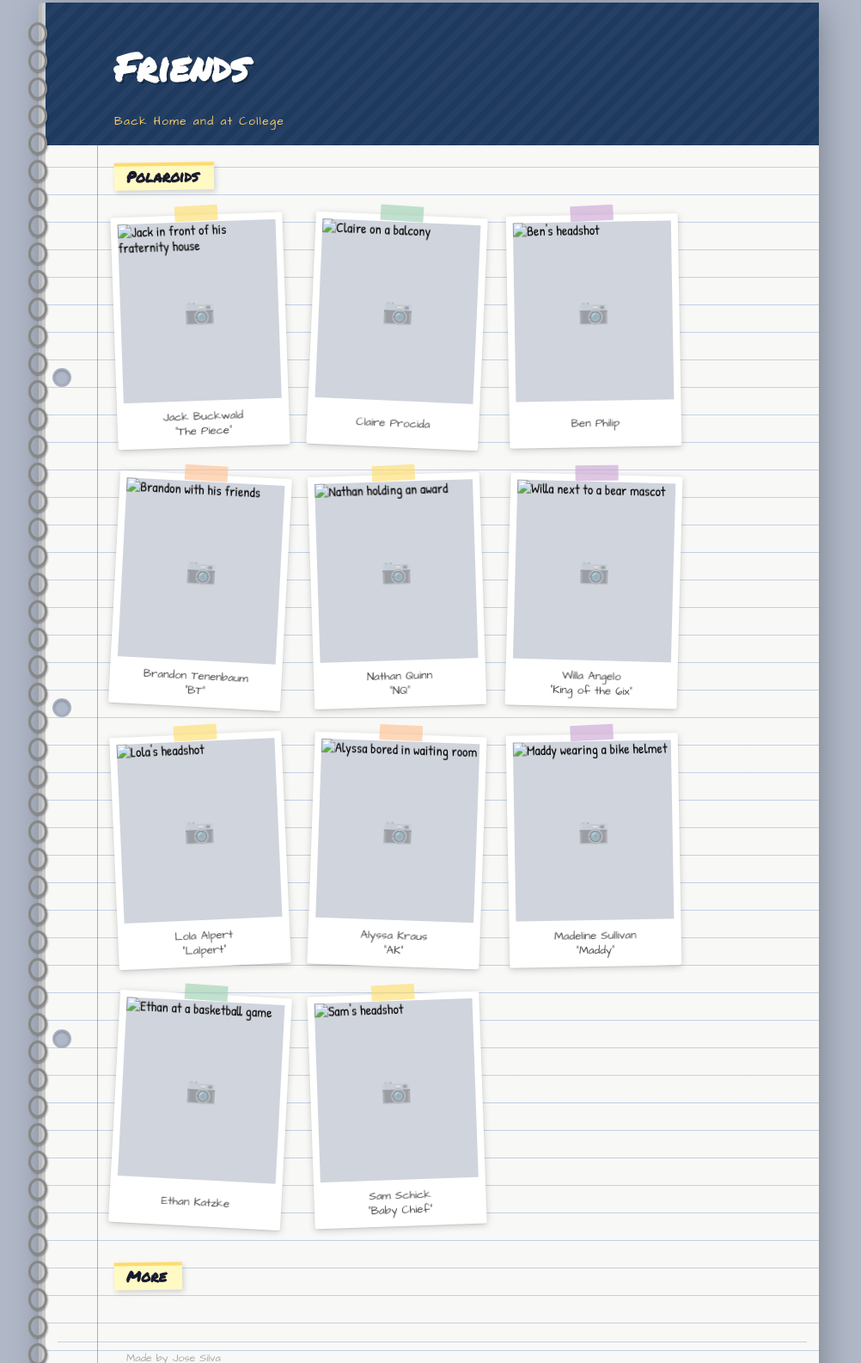
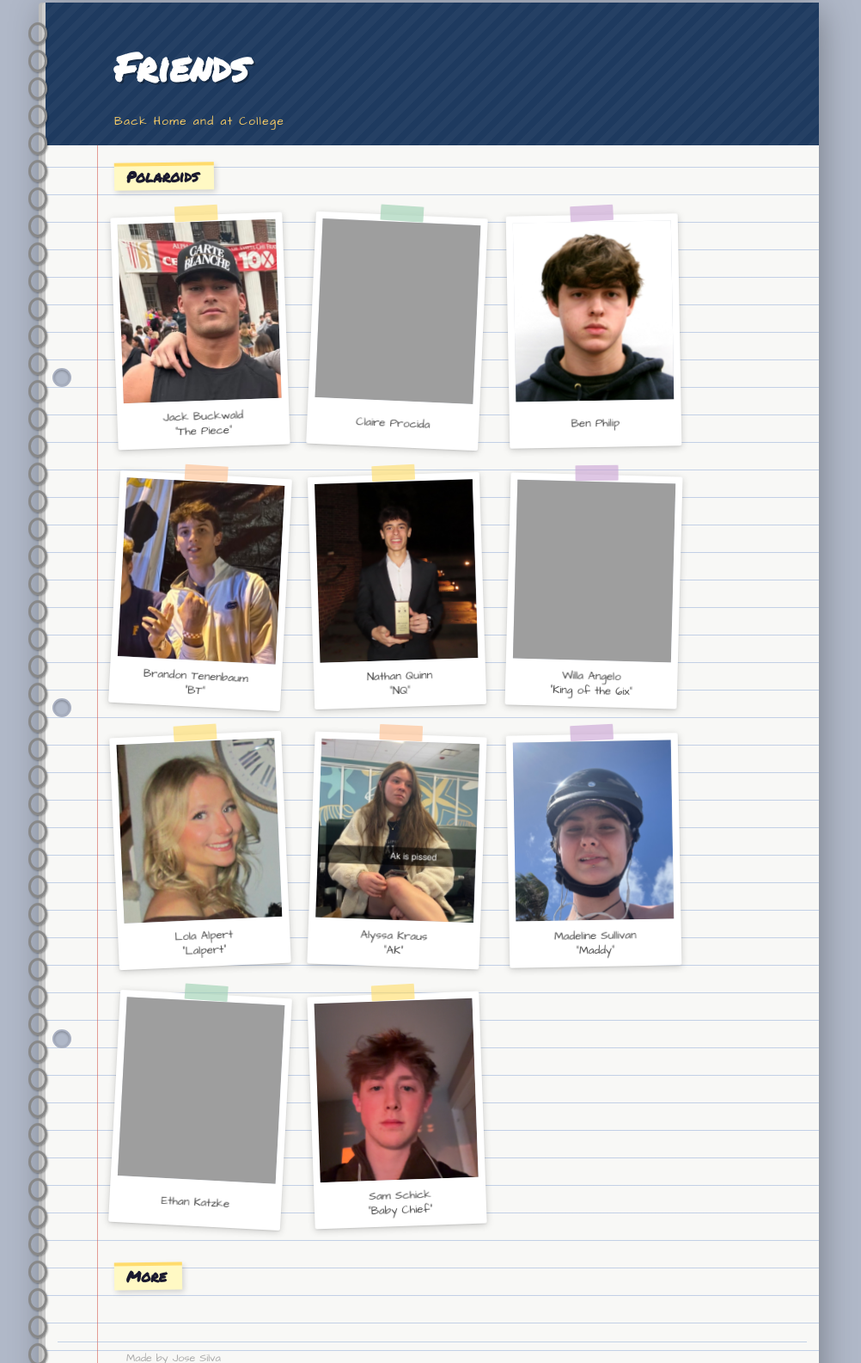
Before and after one commit to lilgordo146/si338_final_project, a plain HTML site: page index.html in a window 1280 px wide. Shown: the part 37-1622 px from the top of the page at 86% size, without its empty margins (137-1139 px from the left). Drawn offline with Linux system fonts and the light colour scheme; the site is published under a folder, as on GitHub Pages, so addresses that start at the root find nothing.

Commit message:
Update index.html

```diff
--- a/index.html
+++ b/index.html
@@ -41,7 +41,7 @@
               <div class="card-inner">
                 <div class="card-front">
                   <div class="photo">
-                    <img src="/photos/jack_buckwald.jpeg" alt="Jack in front of his fraternity house" />
+                    <img src="photos/jack_buckwald.jpeg" alt="Jack in front of his fraternity house" />
                   </div>
                   <div class="caption">Jack Buckwald<br/>"The Piece"</div>
                 </div>
@@ -77,7 +77,7 @@
               <div class="card-inner">
                 <div class="card-front">
                   <div class="photo">
-                    <img src="/photos/claire_procida.jpeg" alt="Claire on a balcony" />
+                    <img src="photos/claire_procida.jpeg" alt="Claire on a balcony" />
                   </div>
                   <div class="caption">Claire Procida</div>
                 </div>
@@ -113,7 +113,7 @@
               <div class="card-inner">
                 <div class="card-front">
                   <div class="photo">
-                    <img src="/photos/ben_philip.jpeg" alt="Ben's headshot" />
+                    <img src="photos/ben_philip.jpeg" alt="Ben's headshot" />
                   </div>
                   <div class="caption">Ben Philip</div>
                 </div>
@@ -149,7 +149,7 @@
               <div class="card-inner">
                 <div class="card-front">
                   <div class="photo">
-                    <img src="/photos/brandon_tenenbaum.jpeg" alt="Brandon with his friends" />
+                    <img src="photos/brandon_tenenbaum.jpeg" alt="Brandon with his friends" />
                   </div>
                   <div class="caption">Brandon Tenenbaum<br/>"BT"</div>
                 </div>
@@ -185,7 +185,7 @@
               <div class="card-inner">
                 <div class="card-front">
                   <div class="photo">
-                    <img src="/photos/nathan_quinn.jpeg" alt="Nathan holding an award" />
+                    <img src="photos/nathan_quinn.jpeg" alt="Nathan holding an award" />
                   </div>
                   <div class="caption">Nathan Quinn<br/>"NQ"</div>
                 </div>
@@ -221,7 +221,7 @@
               <div class="card-inner">
                 <div class="card-front">
                   <div class="photo">
-                    <img src="/photos/willa_angelo.jpeg" alt="Willa next to a bear mascot" />
+                    <img src="photos/willa_angelo.jpeg" alt="Willa next to a bear mascot" />
                   </div>
                   <div class="caption">Willa Angelo<br/>"King of the 6ix"</div>
                 </div>
@@ -257,7 +257,7 @@
               <div class="card-inner">
                 <div class="card-front">
                   <div class="photo">
-                    <img src="/photos/lola_alpert.jpeg" alt="Lola's headshot" />
+                    <img src="photos/lola_alpert.jpeg" alt="Lola's headshot" />
                   </div>
                   <div class="caption">Lola Alpert<br/>"Lalpert"</div>
                 </div>
@@ -293,7 +293,7 @@
               <div class="card-inner">
                 <div class="card-front">
                   <div class="photo">
-                    <img src="/photos/alyssa_kraus.jpeg" alt="Alyssa bored in waiting room" />
+                    <img src="photos/alyssa_kraus.jpeg" alt="Alyssa bored in waiting room" />
                   </div>
                   <div class="caption">Alyssa Kraus<br/>"AK"</div>
                 </div>
@@ -329,7 +329,7 @@
               <div class="card-inner">
                 <div class="card-front">
                   <div class="photo">
-                    <img src="/photos/maddy_sullivan.jpeg" alt="Maddy wearing a bike helmet" />
+                    <img src="photos/maddy_sullivan.jpeg" alt="Maddy wearing a bike helmet" />
                   </div>
                   <div class="caption">Madeline Sullivan<br/>"Maddy"</div>
                 </div>
@@ -365,7 +365,7 @@
               <div class="card-inner">
                 <div class="card-front">
                   <div class="photo">
-                    <img src="/photos/ethan_katzke.jpeg" alt="Ethan at a basketball game" />
+                    <img src="photos/ethan_katzke.jpeg" alt="Ethan at a basketball game" />
                   </div>
                   <div class="caption">Ethan Katzke</div>
                 </div>
@@ -401,7 +401,7 @@
               <div class="card-inner">
                 <div class="card-front">
                   <div class="photo">
-                    <img src="/photos/sam_schick.JPG" alt="Sam's headshot" />
+                    <img src="photos/sam_schick.JPG" alt="Sam's headshot" />
                   </div>
                   <div class="caption">Sam Schick<br/>"Baby Chief"</div>
                 </div>
```
